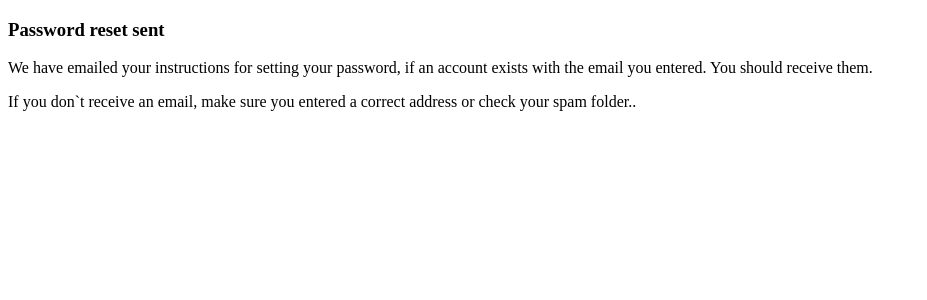
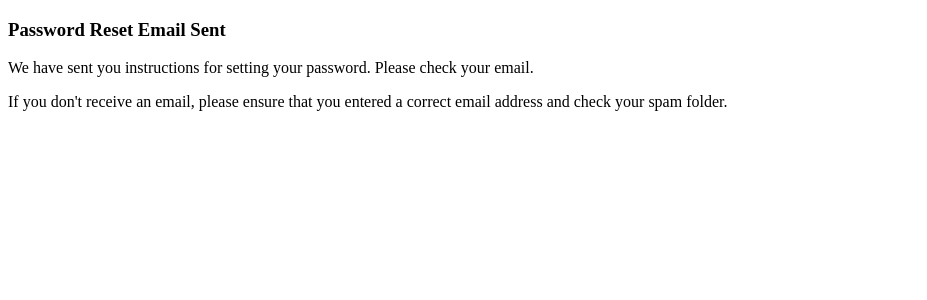
Before and after one commit to JuanFelipeRestrepoBuitrago/DressYourself, a Django app: template App/DressYourSelf/templates/password/password_reset_sent.html in a window 1280 px wide. Shown: the part 78-378 px from the top of the page, without its empty margins (0-927 px from the left). Run offline with Django 3.2, Linux system fonts and the light colour scheme; the template is opened without the code that fills it, so the values that code supplies are empty; some libraries are stand-ins or nearby versions.

Commit message:
adelanto en reset password

```diff
--- a/App/App/settings.py
+++ b/App/App/settings.py
@@ -144,4 +144,4 @@
 EMAIL_PORT = 587
 EMAIL_USE_TLS = True
 EMAIL_HOST_USER = 'dressYourSelfEafit@gmail.com'
-EMAIL_HOST_PASSWORD = 'kevin_123'
+EMAIL_HOST_PASSWORD = 'rkqj hjob ebsx uzgs'
--- a/App/DressYourSelf/templates/password/password_reset_sent.html
+++ b/App/DressYourSelf/templates/password/password_reset_sent.html
@@ -1,10 +1,21 @@
 {% extends 'base/base.html' %}
 {% load static %}
 {% block content %}
-<h3>Password reset sent</h3>
-<p>We have emailed your instructions for setting your password,
-   if an account exists with the email you entered. You should receive them.</p>
-
-
-<p>If you don`t receive an email, make sure you entered a correct address or check your spam folder..</p>
+  <div class="container mt-5">
+    <div class="row justify-content-center">
+      <div class="col-md-6">
+        <div class="card">
+          <div class="card-body">
+            <h3 class="card-title">Password Reset Email Sent</h3>
+            <p class="card-text">
+              We have sent you instructions for setting your password. Please check your email.
+            </p>
+            <p class="card-text">
+              If you don't receive an email, please ensure that you entered a correct email address and check your spam folder.
+            </p>
+          </div>
+        </div>
+      </div>
+    </div>
+  </div>
 {% endblock %}
```
Also changed, not shown: App/DressYourSelf/templates/password/password_reset.html (+22 -7 lines), App/DressYourSelf/templates/password/password_reset_done.html (+13 -4 lines).
